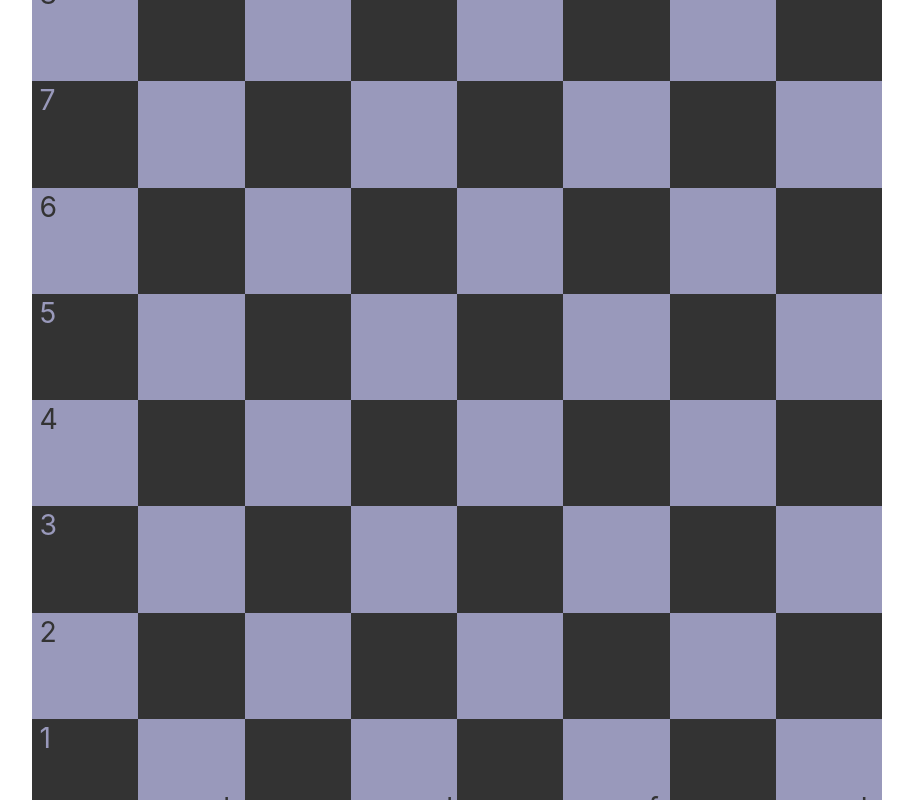
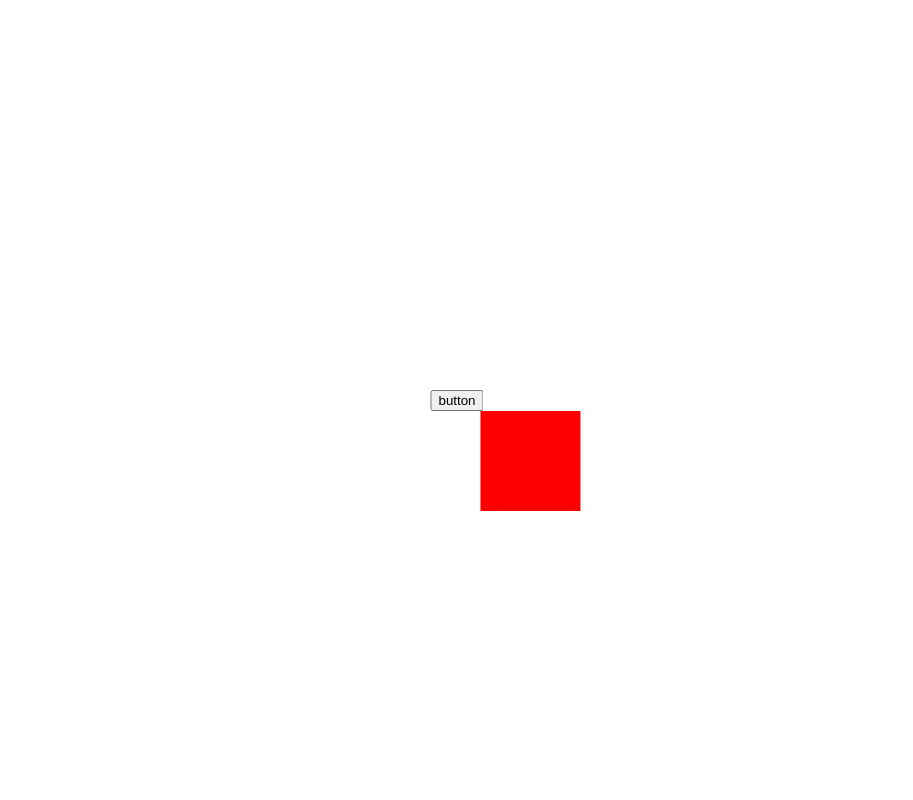
Before and after one commit to TalBenZvi/AnarchyChess, a React (Create React App) app: page / in a window 1280 px wide. Shown: the whole page, without its empty margins (183-1096 px from the left). Built offline with nearby package versions, Linux system fonts and the light colour scheme.

Commit message:
figured out how to make animations

```diff
--- a/src/App.css
+++ b/src/App.css
@@ -19,3 +19,30 @@ ul.no-bullets {
 }
 
 /* chess board component */
+
+/* The animation code */
+
+:root {
+  --prev: 0px;
+  --current:50px
+}
+
+.animated-div {
+  position: fixed;
+  width: 100px;
+  height: 100px;
+  background-color: red;
+  animation-name: example;
+  animation-duration: 0.2s;
+  animation-fill-mode: forwards;
+  animation-timing-function: linear;
+}
+
+@keyframes example {
+  from {
+    left: var(--prev);
+  }
+  to {
+    left: var(--current);
+  }
+}
--- a/src/App.tsx
+++ b/src/App.tsx
@@ -1,13 +1,17 @@
 import React from "react";
 import "./App.css";
 import BoardComponent from "./components/chess_board";
+import TestComponent from "./components/test_component";
 import { PieceColor } from "./game_flow_util/game_elements";
 
 function App() {
   return (
     <div className="centered">
-      <BoardComponent size={850} lightColor="#9999bb" darkColor="#333333" povColor={PieceColor.white}/>
+      {/*<BoardComponent size={850} lightColor="#9999bb" darkColor="#333333" povColor={PieceColor.white}/>*/}
+
+      <TestComponent/>
     </div>
+
   );
 }
 
--- /dev/null
+++ b/src/components/test_component.tsx
@@ -0,0 +1,37 @@
+import * as React from "react";
+import { Component } from "react";
+
+interface TestComponentProps {}
+
+interface TestComponentState {
+  x: number;
+}
+
+class TestComponent extends React.Component<
+  TestComponentProps,
+  TestComponentState
+> {
+  state = { x: 50 };
+  render() {
+    let root = document.documentElement;
+    return (
+      <div>
+
+        <button
+          onClick={() => {
+            this.setState((state, props) => {
+              root.style.setProperty('--prev', state.x.toString() + "px");
+              root.style.setProperty('--current', (state.x + 50).toString() + "px");
+              return { x: state.x + 50 };
+            });
+          }}
+        >
+          button
+        </button>
+        <div key={this.state.x} className="animated-div"></div>
+      </div>
+    );
+  }
+}
+
+export default TestComponent;
```
